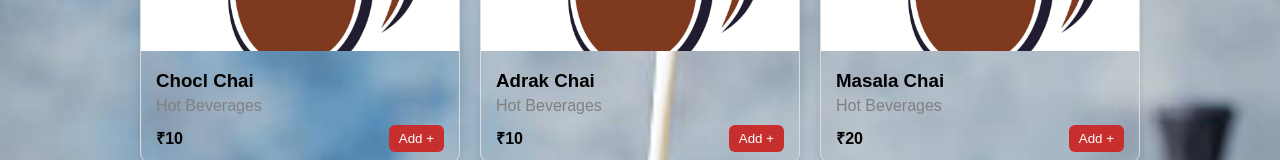
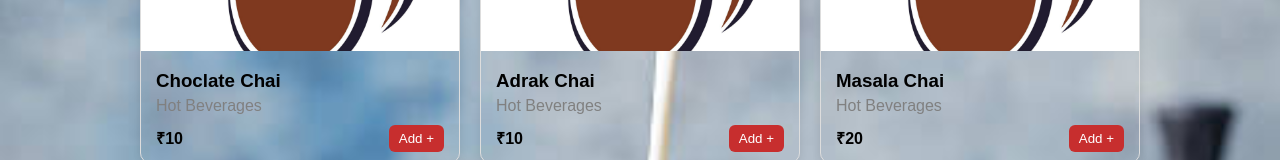
Before and after one commit to Sarthak-dhanotiya/Medicine-Chai, a React (Create React App) app: page / in a window 1280 px wide. Shown: the part 326-486 px from the top of the page. Built offline with nearby package versions, Linux system fonts and the light colour scheme.

Commit message:
Updated home page or fixed QR payment feature

```diff
--- a/src/App.js
+++ b/src/App.js
@@ -4,7 +4,7 @@ import { useState, useEffect } from "react";
 const menuData = [
   {
     id: 1,
-    name: "Chocl Chai",
+    name: "Choclate Chai",
     category: "Hot Beverages",
     price: "₹10",
     image:
@@ -352,7 +352,7 @@ function App() {
     >
       <h2>Scan & Pay ₹{total}</h2>
       <img
-        src="/images/9a4bbc20-c73e-46de-98dc-5c92fca89a69.jpg"
+        src="/images/e63bb2bb-b79a-4816-91e4-417bc9d1ad0a.jpg"
         alt="Payment QR"
         style={{ width: "250px", marginTop: "15px", borderRadius: "10px" }}
       />
```
Also changed, not shown: public/images/e63bb2bb-b79a-4816-91e4-417bc9d1ad0a.jpg (added).
